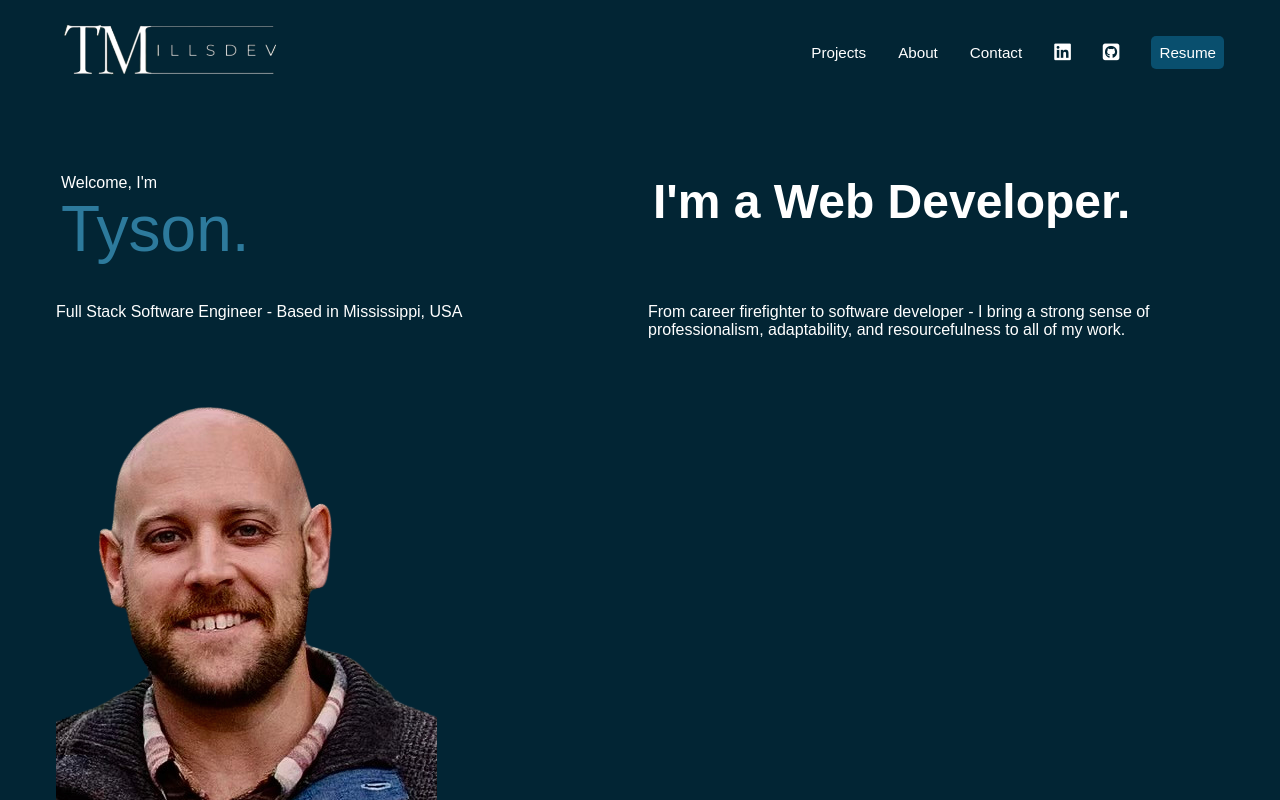
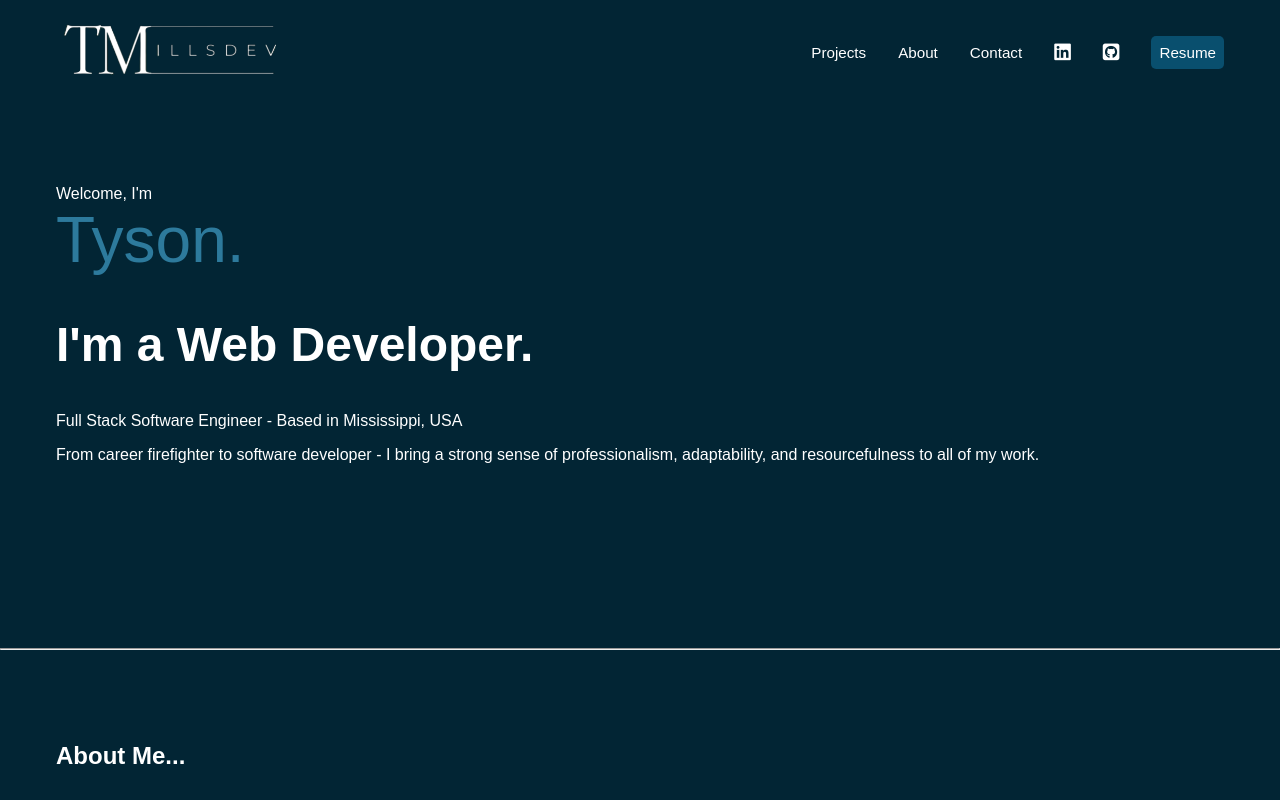
Before and after one commit to tmills5/portfolio_app, a React (Create React App) app: page /home in a window 1280 px wide. Shown: the top 800 px of the page. Built offline with nearby package versions, Linux system fonts and the light colour scheme; a web font is replaced by a local one.

Commit message:
grid introp

```diff
--- a/src/App.css
+++ b/src/App.css
@@ -152,24 +152,25 @@ font-size: 1rem;
   display: inline-block;
 } */
 
-@media (min-width: 550px) {
+/* @media (min-width: 550px) {
   #intro {
     display: grid;
-    grid-template-columns: repeat(2, 1fr);
+    grid-template-columns: repeat(10, 1fr);
+    grid-template-rows: repeat(20, 20px);
     gap: 1rem;
   }
 
   #intro .name {
     grid-column: 1/2;
-    grid-row: 1/2;
+    grid-row: 1;
     margin: 5px;
   }
   #intro h2 {
     grid-column: 1/2;
-    grid-row: 2/3;
+    grid-row: 7;
     margin: 5px;
   }
-}
+} */
 
 /* projects section home*/
 .projects-section {
--- a/src/components/IntroSection.js
+++ b/src/components/IntroSection.js
@@ -14,7 +14,7 @@ function IntroSection() {
       <p>
         From career firefighter to software developer - I bring a strong sense of professionalism, adaptability, and resourcefulness to all of my work.
       </p>
-      <img src={headshot} alt="Tyson's face" />
+      {/* <img src={headshot} alt="Tyson's face" /> */}
     </section>
   )
 };
```
